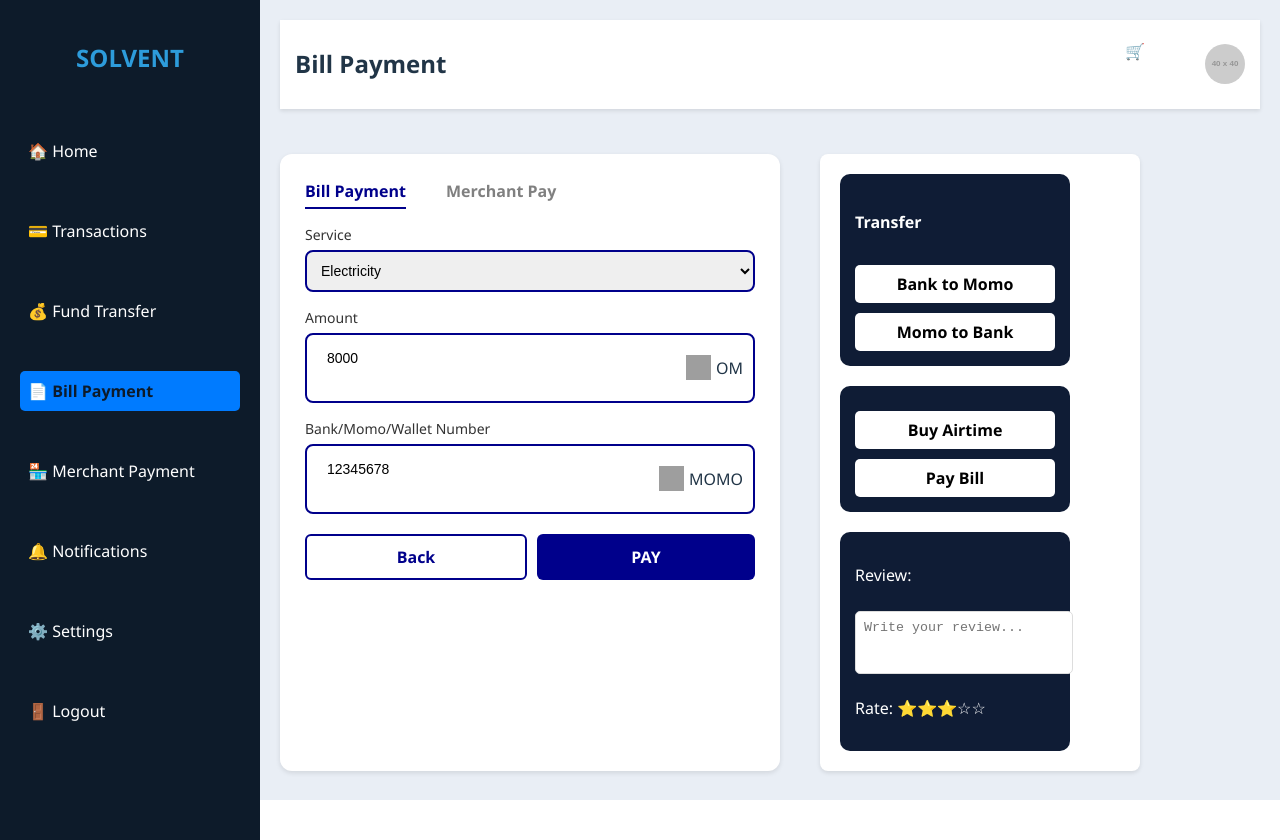
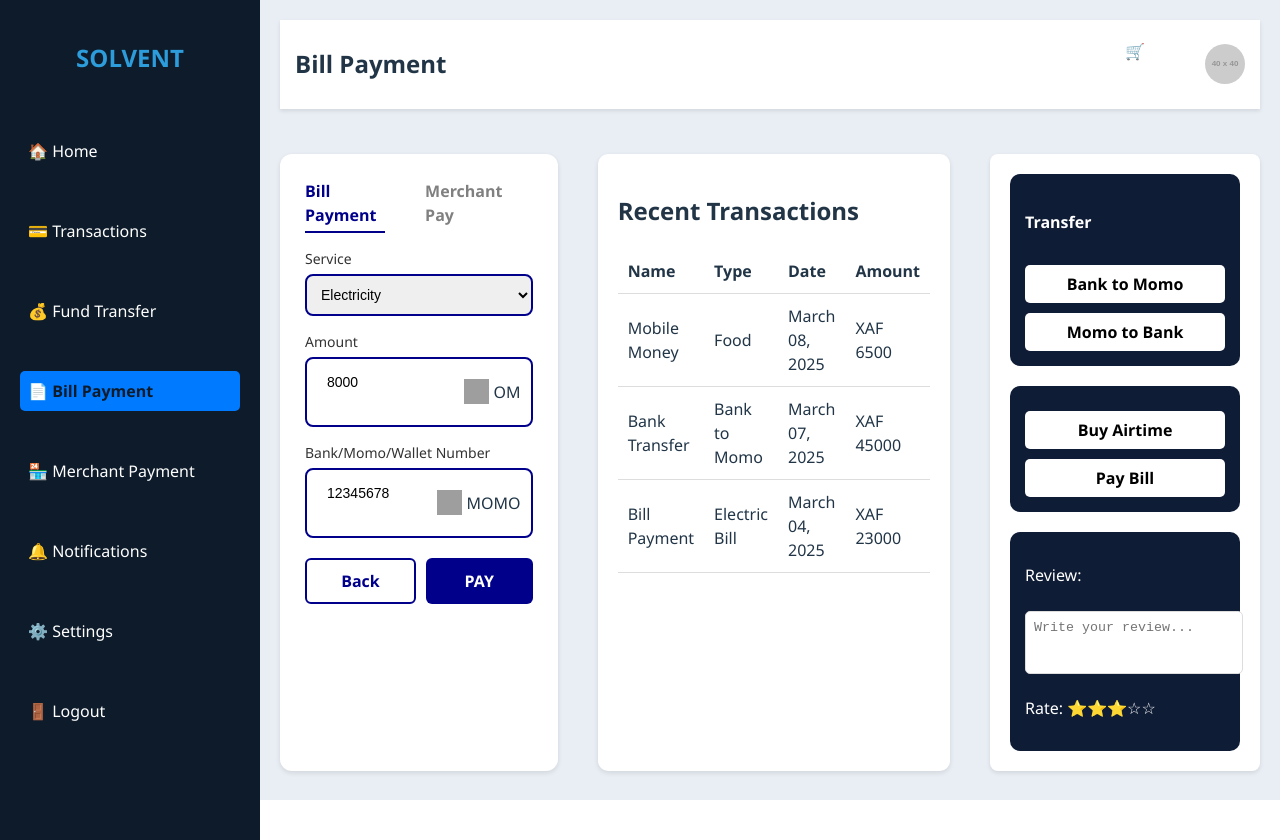
Before and after one commit to Louis-4test/Solvent-app, a React (Vite) app: page /billpayment in a window 1280 px wide. Built offline with nearby package versions, Linux system fonts and the light colour scheme; grey boxes are pictures that could not be loaded.

Commit message:
merchat pay page modify and recent transaction added to bill and merchant payment pages

```diff
--- a/src/components/Transactions/Transfer.jsx
+++ b/src/components/Transactions/Transfer.jsx
@@ -74,6 +74,42 @@ const Transfer = () => {
                   Transfer
                 </button>
               </div>
+
+              {/* Recent Transactions */}
+              <div className="recent-transactions">
+                <h2 className="transactions-title">Recent Transactions</h2>
+                <table className="transactions-table">
+                  <thead>
+                    <tr>
+                      <th>Name</th>
+                      <th>Type</th>
+                      <th>Date</th>
+                      <th>Amount</th>
+                    </tr>
+                  </thead>
+                  <tbody>
+                    <tr>
+                      <td>Mobile Money</td>
+                      <td>Food</td>
+                      <td>March 08, 2025</td>
+                      <td>XAF 6500</td>
+                    </tr>
+                    <tr>
+                      <td>Bank Transfer</td>
+                      <td>Bank to Momo</td>
+                      <td>March 07, 2025</td>
+                      <td>XAF 45000</td>
+                    </tr>
+                    <tr>
+                      <td>Bill Payment</td>
+                      <td>Electric Bill</td>
+                      <td>March 04, 2025</td>
+                      <td>XAF 23000</td>
+                    </tr>
+                  </tbody>
+                </table>
+              </div>
+
             </div>
 
             {/* Right Side Actions */}
--- a/src/components/payment/BillPayment.jsx
+++ b/src/components/payment/BillPayment.jsx
@@ -68,6 +68,41 @@ const BillPayment = () => {
             </div>
           </div>
 
+          {/* Recent Transactions */}
+          <div className="recent-transactions">
+              <h2 className="transactions-title">Recent Transactions</h2>
+              <table className="transactions-table">
+                <thead>
+                  <tr>
+                    <th>Name</th>
+                    <th>Type</th>
+                    <th>Date</th>
+                    <th>Amount</th>
+                  </tr>
+                </thead>
+                <tbody>
+                  <tr>
+                    <td>Mobile Money</td>
+                    <td>Food</td>
+                    <td>March 08, 2025</td>
+                    <td>XAF 6500</td>
+                  </tr>
+                  <tr>
+                    <td>Bank Transfer</td>
+                    <td>Bank to Momo</td>
+                    <td>March 07, 2025</td>
+                    <td>XAF 45000</td>
+                  </tr>
+                  <tr>
+                    <td>Bill Payment</td>
+                    <td>Electric Bill</td>
+                    <td>March 04, 2025</td>
+                    <td>XAF 23000</td>
+                  </tr>
+                </tbody>
+              </table>
+            </div>
+
           {/* Right Side Actions */}
           <div className="side-actions">
             <div className="box">
--- a/src/components/payment/MerchantPayment.css
+++ b/src/components/payment/MerchantPayment.css
@@ -51,6 +51,7 @@
   }
 
   .merchant-container {
+    width: 80%;
     display: flex;
     gap: 30px;
   }
@@ -64,6 +65,7 @@
   }
 
   .merchant-tabs {
+    width: 700px;
     display: flex;
     gap: 20px;
     margin-bottom: 25px;
@@ -98,6 +100,7 @@
   }
 
   .back-btn, .pay-btn {
+    width: 150px;
     padding: 10px 20px;
     border-radius: 8px;
     font-weight: bold;
@@ -116,21 +119,21 @@
   }
 
   .merchant-sidebar {
-    width: 250px;
+    width: 500px;
   }
 
   .qr-box {
     background: white;
     padding: 20px;
     text-align: center;
-    margin-bottom: 20px;
+    margin-bottom: 32px;
     border-radius: 12px;
   }
 
   .qr-box img {
     margin-top: 10px;
-    width: 150px;
-    height: 150px;
+    width: 240px;
+    height: 240px;
   }
 
   .review-box {
@@ -141,7 +144,7 @@
   }
 
   .review-box textarea {
-    width: 100%;
+    width: 95%;
     height: 60px;
     border: none;
     border-radius: 6px;
--- a/src/components/payment/MerchantPayment.jsx
+++ b/src/components/payment/MerchantPayment.jsx
@@ -67,6 +67,41 @@ const MerchantPayment = () => {
               <button className="back-btn">← Back</button>
               <button className="pay-btn">PAY</button>
             </div>
+
+            {/* Recent Transactions */}
+            <div className="recent-transactions">
+              <h2 className="transactions-title">Recent Transactions</h2>
+              <table className="transactions-table">
+                <thead>
+                  <tr>
+                    <th>Name</th>
+                    <th>Type</th>
+                    <th>Date</th>
+                    <th>Amount</th>
+                  </tr>
+                </thead>
+                <tbody>
+                  <tr>
+                    <td>Mobile Money</td>
+                    <td>Food</td>
+                    <td>March 08, 2025</td>
+                    <td>XAF 6500</td>
+                  </tr>
+                  <tr>
+                    <td>Bank Transfer</td>
+                    <td>Bank to Momo</td>
+                    <td>March 07, 2025</td>
+                    <td>XAF 45000</td>
+                  </tr>
+                  <tr>
+                    <td>Bill Payment</td>
+                    <td>Electric Bill</td>
+                    <td>March 04, 2025</td>
+                    <td>XAF 23000</td>
+                  </tr>
+                </tbody>
+              </table>
+            </div>
           </div>
 
           {/* Right Side: QR + Review */}
```
